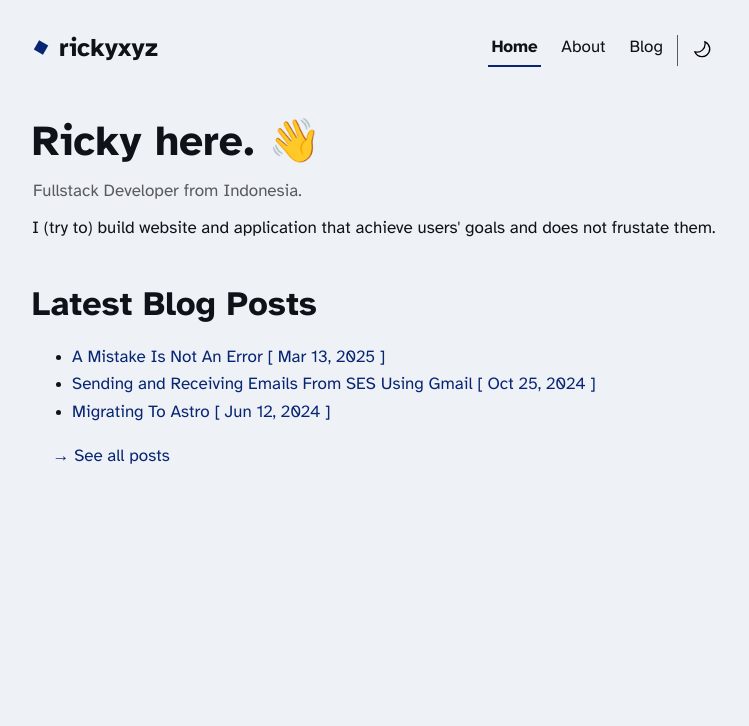
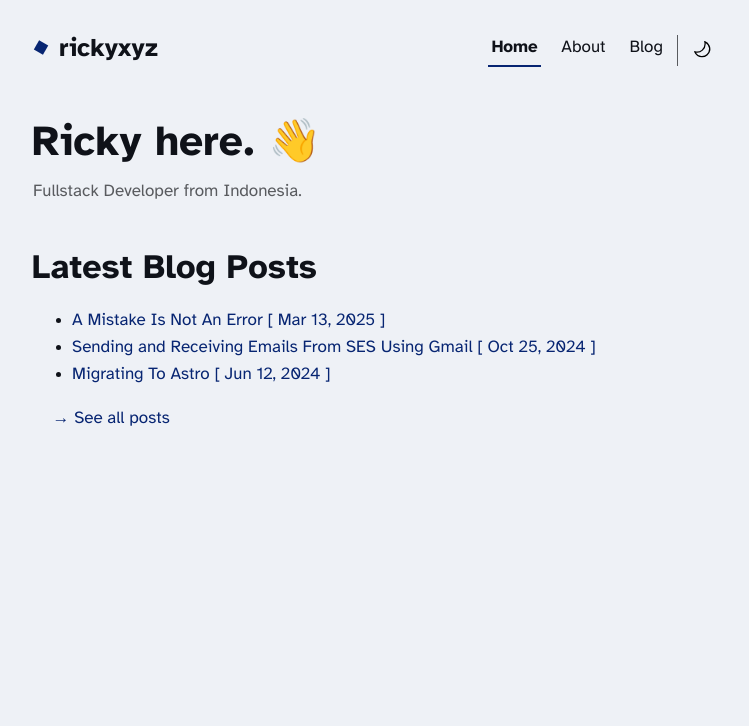
Before and after one commit to rickyxyz/rickyxyz.github.io, an Astro site: page / in a window 1280 px wide. Shown: the top 726 px of the page, without its empty margins (265-1014 px from the left). Built offline with nearby package versions, Linux system fonts and the light colour scheme; Astro itself is replaced by a stand-in of ours.

Commit message:
feat: remove bio from homepage

```diff
--- a/src/pages/index.astro
+++ b/src/pages/index.astro
@@ -13,10 +13,6 @@ const posts = (await getCollection("blog"))
     <section class="intro">
       <h1>Ricky here. 👋</h1>
       <p class="subtitle">Fullstack Developer from Indonesia.</p>
-      <p>
-        I (try to) build website and application that achieve users' goals and
-        does not frustate them.
-      </p>
     </section>
     <section class="list posts">
       <h2>Latest Blog Posts</h2>
```
